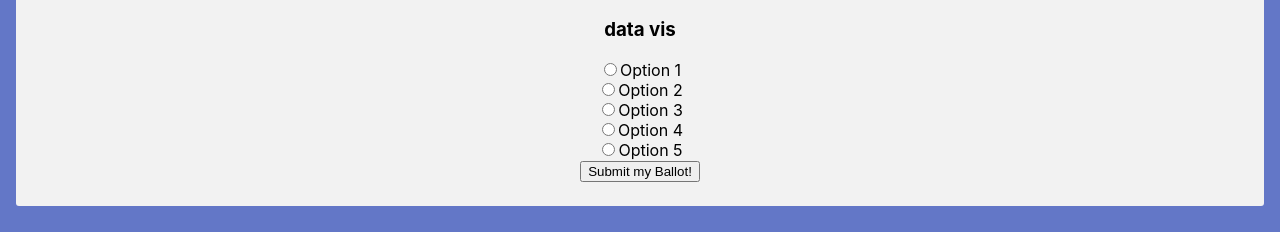
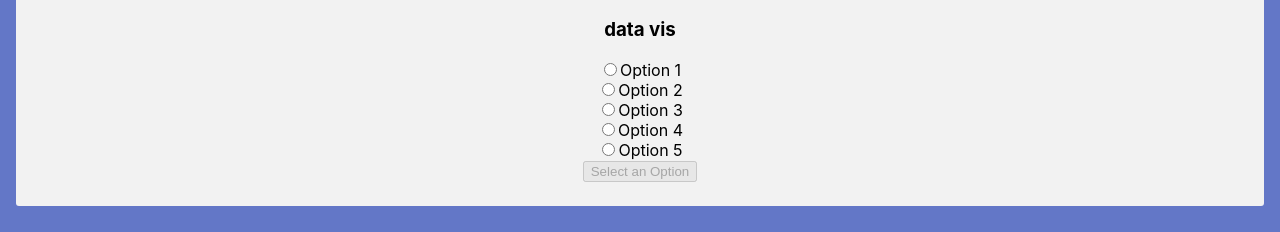
Before and after one commit to davidvdev/how-we-vote, a React (Vite) app: page /mixed in a window 1280 px wide. Shown: the part 405-637 px from the top of the page. Built offline with nearby package versions, Linux system fonts and the light colour scheme.

Commit message:
improved ballot form

```diff
--- a/src/components/Ballot/Ballot.jsx
+++ b/src/components/Ballot/Ballot.jsx
@@ -34,10 +34,12 @@ const Ballot = () => {
 
     const [vote, setVote] = useState(null)
     const [showResults, setShowResults] = useState(false)
+    const [submissionCount, setSubmissionCount] = useState(0)
 
 
     const handleSubmit = (event) => {
         event.preventDefault()
+        setSubmissionCount(2)
         options.find(op => op.abbr == vote.abbr).votes++
         setOptions([...options])
         setShowResults(true)
@@ -45,7 +47,7 @@ const Ballot = () => {
     }
 
     const handleChange = (event) => {
-        console.log(event.target.value)
+        submissionCount < 1 ? setSubmissionCount(1) : setSubmissionCount(submissionCount)
         setVote({
             abbr: event.target.id,
             name: event.target.value,
@@ -71,7 +73,18 @@ const Ballot = () => {
                 )
             })}
                 </ul>
-                <input type="submit" value="Submit my Ballot!"/>
+                { submissionCount == 1 &&
+                    <input type="submit" value="Submit my Ballot!" />
+
+                }
+                { submissionCount > 1 &&
+                    <input type="submit" value="Vote Cast!" disabled/>
+
+                }
+                { submissionCount < 1 &&
+                    <input type="submit" value="Select an Option" disabled/>
+
+                }
             </form>
             { showResults &&
             <VictoryChart domainPadding={20}>
```
